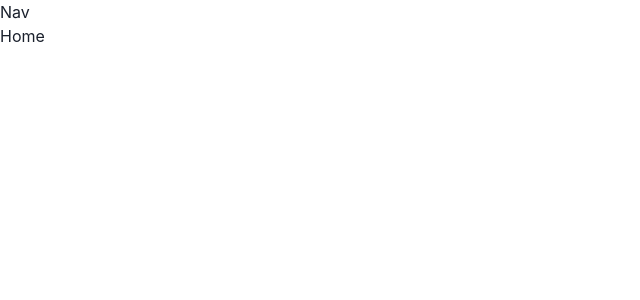
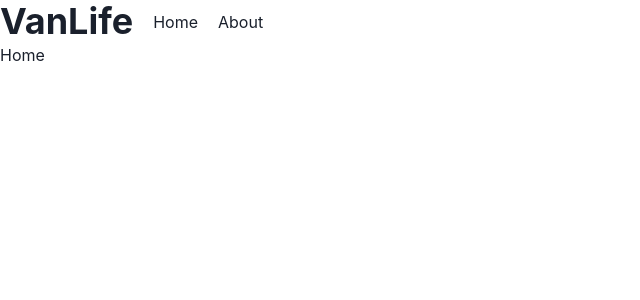
Before and after one commit to J-David-Baxter/vanLife, a React (Vite) app: page / in a window 1280 px wide. Shown: the top 300 px of the page, without its empty margins (0-640 px from the left). Built offline with nearby package versions, Linux system fonts and the light colour scheme.

Commit message:
Add links

```diff
--- a/src/App.jsx
+++ b/src/App.jsx
@@ -2,7 +2,6 @@ import { Routes, Route } from "react-router-dom"
 import Home from "./pages/Home"
 import About from "./pages/About"
 import Nav from "./components/Nav"
-
 
 function App() {
   return (
--- a/src/components/Nav.jsx
+++ b/src/components/Nav.jsx
@@ -1,10 +1,13 @@
-import { Flex } from "@chakra-ui/react"
-
+import { Flex, Heading } from "@chakra-ui/react"
+import { Link } from "@chakra-ui/react"
+import { Link as RouterLink } from "react-router-dom"
 
 const Nav = () => {
   return (
-    <Flex>
-        Nav
+    <Flex gap={5} align='center'>
+        <Heading>VanLife</Heading>
+        <Link as={RouterLink} to="/" >Home</Link>
+        <Link as={RouterLink} to="/about" >About</Link>
     </Flex>
   )
 }
```
